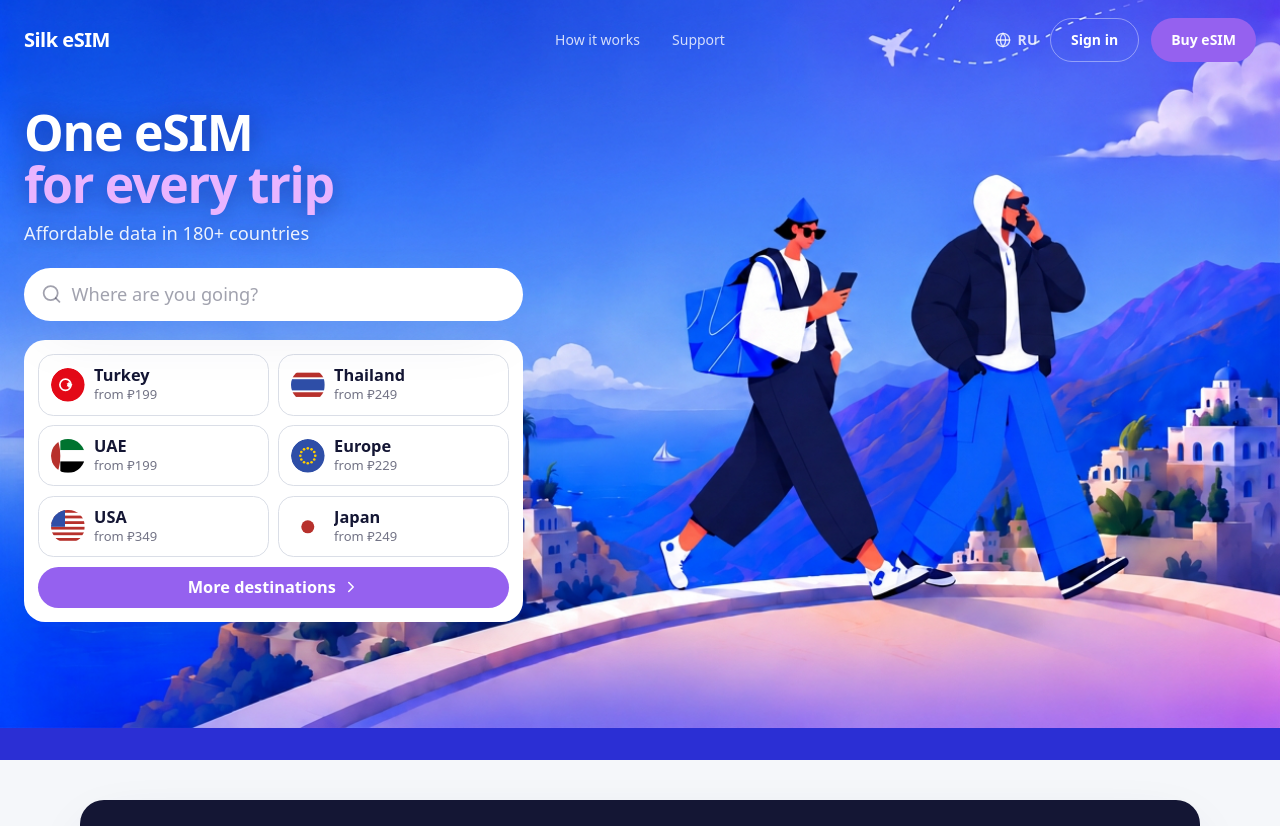
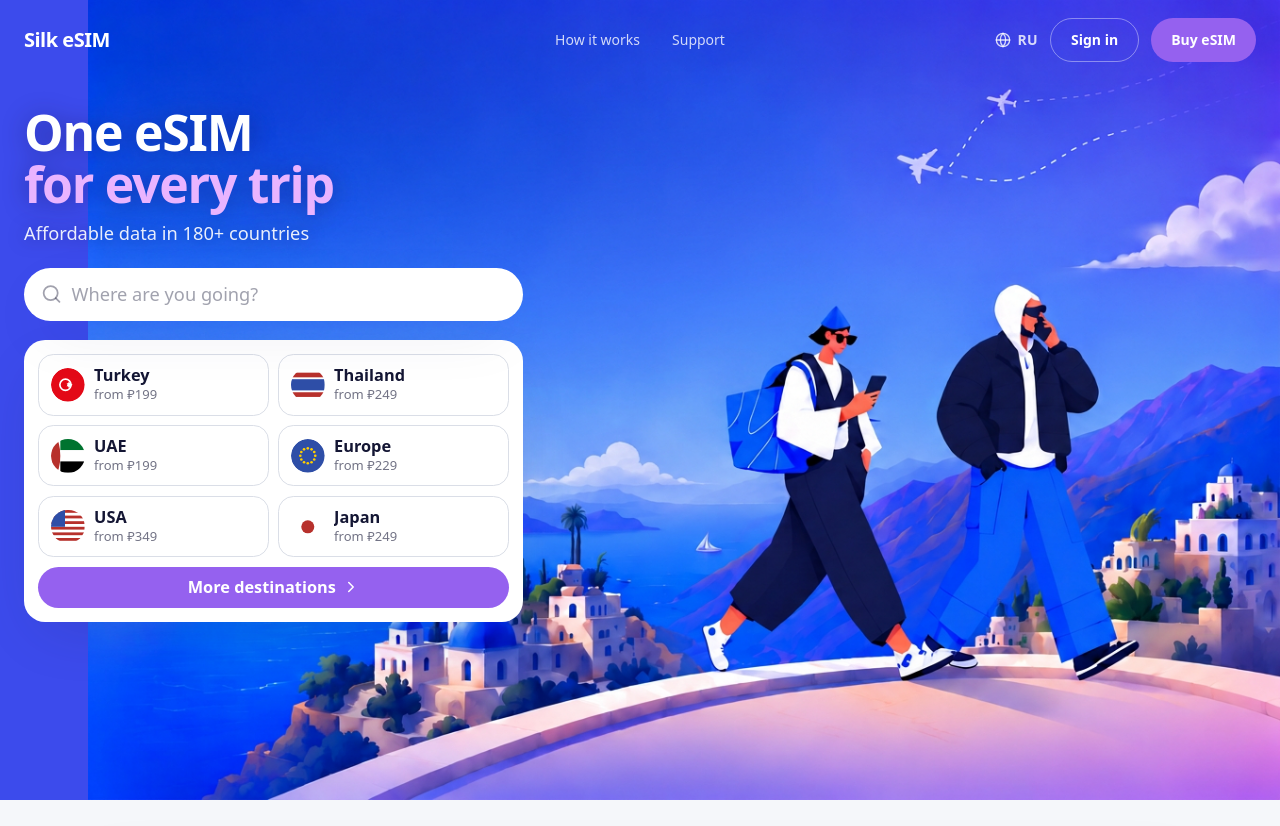
Before and after one commit to yatskovatatyana-dotcom/silk-esims, a React (Vite) app: page /hero-2 in a window 1280 px wide. Shown: the top 826 px of the page. Built offline with nearby package versions, Linux system fonts and the light colour scheme.

Commit message:
Changes
Co-authored-by: yatskovatatyana-dotcom <235263755+yatskovatatyana-dotcom@users.noreply.github.com>

```diff
--- a/src/components/Hero.tsx
+++ b/src/components/Hero.tsx
@@ -75,13 +75,13 @@ const Hero = (_props: HeroProps) => {
   );
 
   return (
-    <section className="relative overflow-hidden pb-8 bg-[#2b2fd4]">
+    <section className="relative overflow-hidden bg-primary md:h-[100svh] md:min-h-[640px]">
       {/* Hero artwork: clean banner, headline and search rendered on top */}
-      <div className="relative">
+      <div className="relative md:h-full">
         <img
           src={heroBanner}
           alt="Silk eSIM — One eSIM for every trip"
-          className="block w-full h-auto md:h-[calc(100svh-4.5rem)] md:object-cover md:object-bottom"
+          className="block w-full h-auto md:absolute md:inset-0 md:h-full md:w-full md:object-contain md:object-right-top"
           width={1536}
           height={1024}
         />
```
